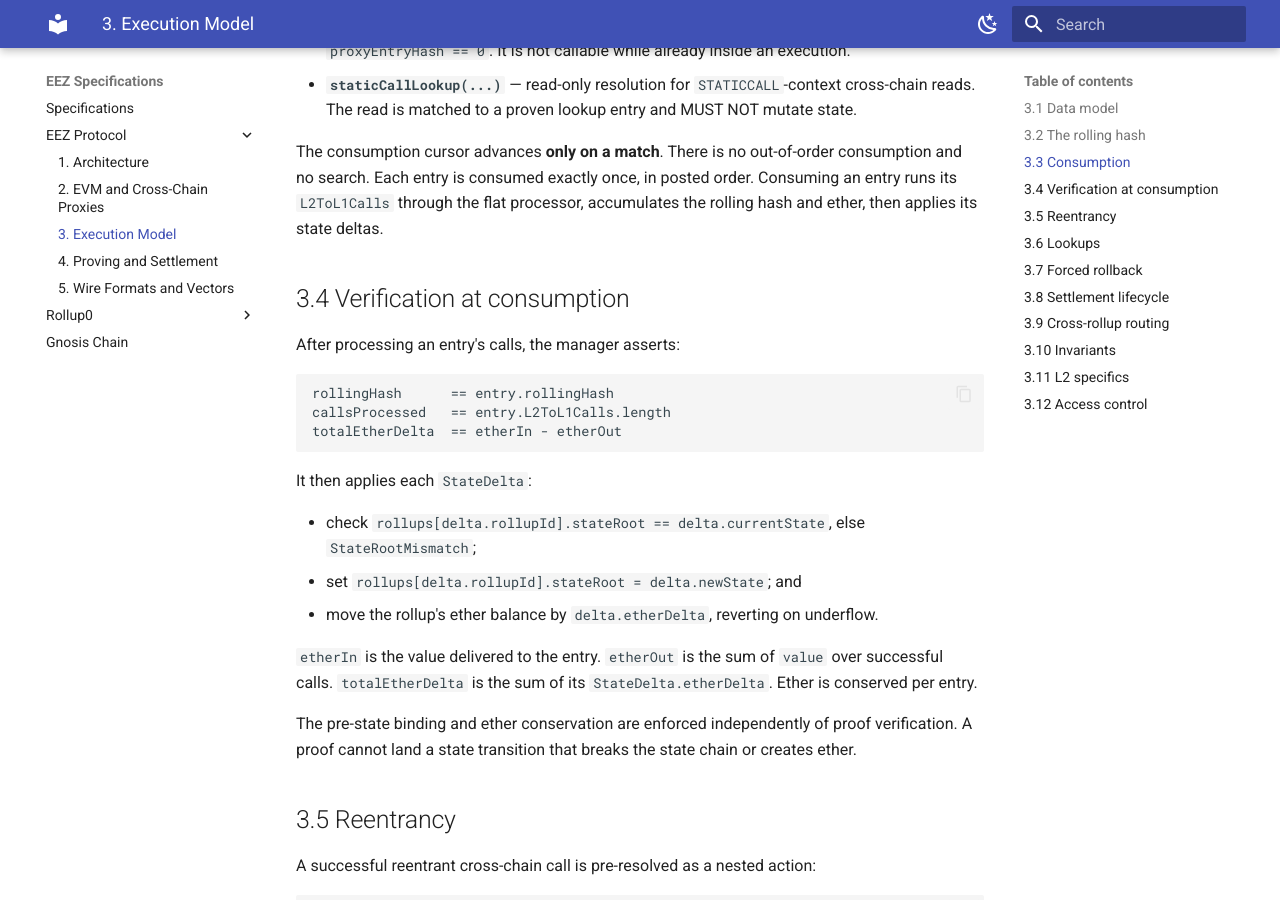
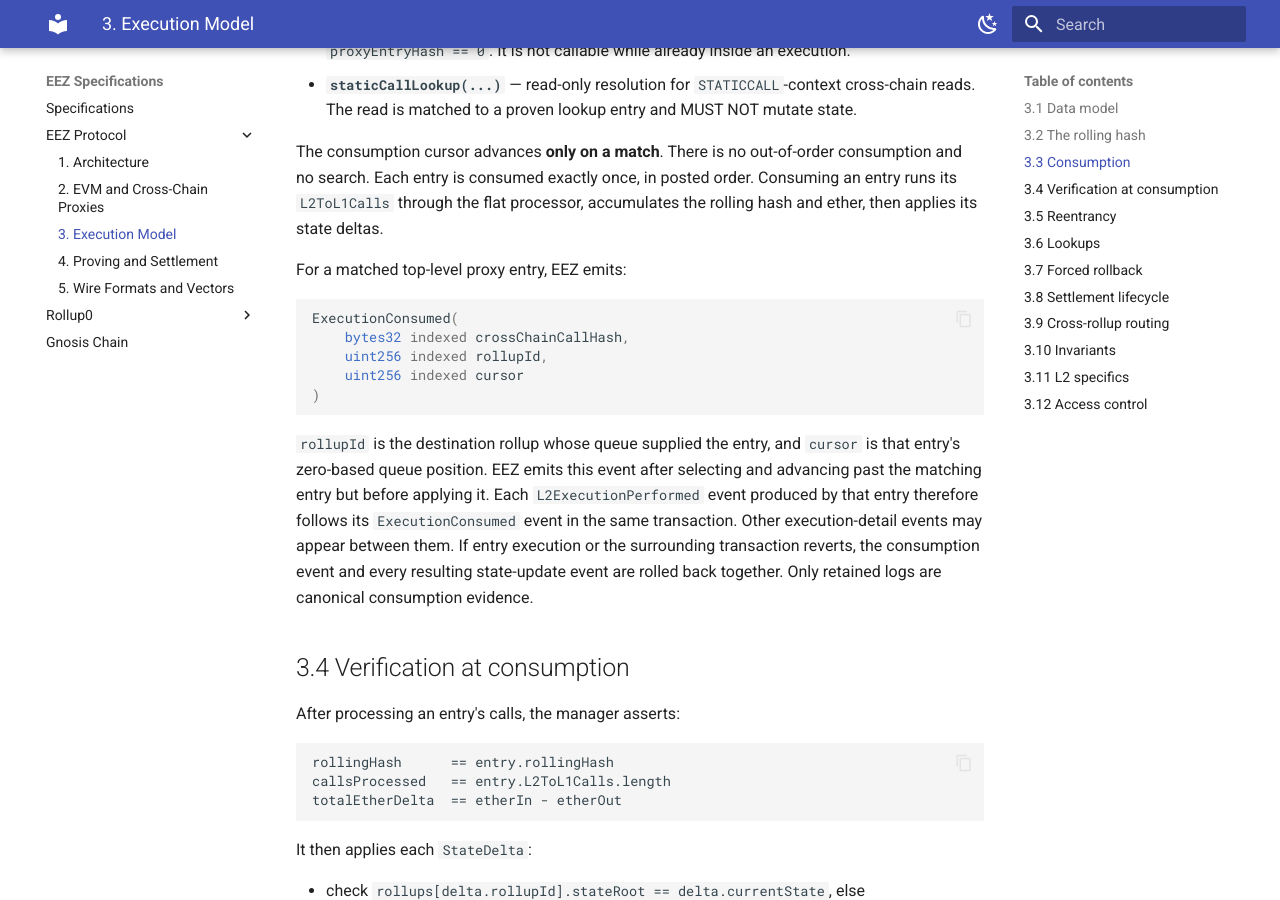
Before and after one commit to eez-association/specs-draft, an MkDocs documentation site: the page built from docs/eez-protocol-spec/03-execution-model.md, in a window 1280 px wide and 900 px high, scrolled down 2071 px. Built offline with MkDocs 1.6.1 and Material for MkDocs 9.7.7, drawn with Linux system fonts in a browser that asks for light colours.

Commit message:
docs(eez): document ordered execution consumption

````diff
--- a/docs/eez-protocol-spec/03-execution-model.md
+++ b/docs/eez-protocol-spec/03-execution-model.md
@@ -99,6 +99,24 @@ The consumption cursor advances **only on a match**. There is no out-of-order co
 search. Each entry is consumed exactly once, in posted order. Consuming an entry runs its
 `L2ToL1Calls` through the flat processor, accumulates the rolling hash and ether, then applies its
 state deltas.
+
+For a matched top-level proxy entry, EEZ emits:
+
+```solidity
+ExecutionConsumed(
+    bytes32 indexed crossChainCallHash,
+    uint256 indexed rollupId,
+    uint256 indexed cursor
+)
+```
+
+`rollupId` is the destination rollup whose queue supplied the entry, and `cursor` is that entry's
+zero-based queue position. EEZ emits this event after selecting and advancing past the matching
+entry but before applying it. Each `L2ExecutionPerformed` event produced by that entry therefore
+follows its `ExecutionConsumed` event in the same transaction. Other execution-detail events may
+appear between them. If entry execution or the surrounding transaction reverts, the consumption
+event and every resulting state-update event are rolled back together. Only retained logs are
+canonical consumption evidence.
 
 ## 3.4 Verification at consumption
 
````
Also changed, not shown: docs/eez-protocol-spec/04-proving-and-settlement.md (+2 -1 lines).
